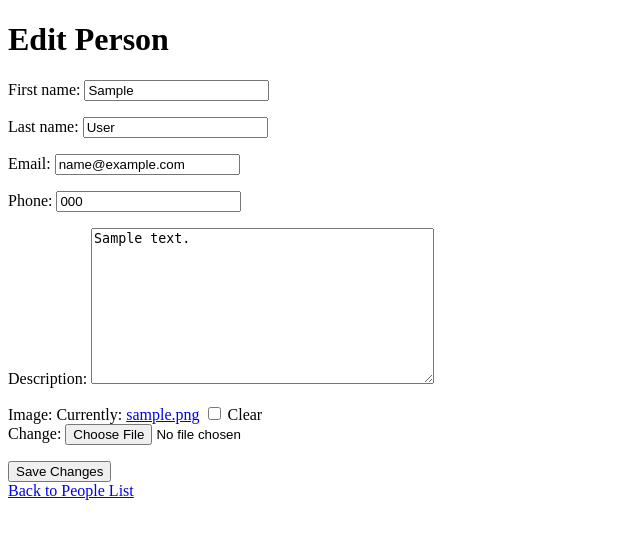
After one commit to WabukoWabuko/cruddjango, a Django app: page /edit/1/ in a window 1280 px wide. The commit adds this page. Shown: the top 539 px of the page, without its empty margins (0-640 px from the left). Run offline with Django 4.2, Linux system fonts and the light colour scheme; tables that the repository leaves empty hold one stand-in row (values such as "Sample post").

Commit message:
Changes and adding image selection in my CRUD

```diff
--- a/AppProject/admin.py
+++ b/AppProject/admin.py
@@ -1,5 +1,5 @@
 from django.contrib import admin
-from .models import TestUserCrud
+from .models import PeopleM
 
 # Register your models here.
-admin.site.register(TestUserCrud)
+admin.site.register(PeopleM)
--- /dev/null
+++ b/AppProject/forms.py
@@ -0,0 +1,7 @@
+from django import forms
+from .models import PeopleM
+
+class PeopleForm(forms.ModelForm):
+    class Meta:
+        model = PeopleM
+        fields = ['first_name', 'last_name', 'email', 'phone', 'description', 'image']
--- a/AppProject/models.py
+++ b/AppProject/models.py
@@ -1,11 +1,12 @@
 from django.db import models
 
-# Create your models here.
-class TestUserCrud(models.Model):
-    name = models.CharField(max_length=50)
-    email = models.EmailField(max_length=50)
-    password = models.CharField(max_length=50)
-    # image = models.ImageField()
+class PeopleM(models.Model):
+    first_name = models.CharField(max_length=100)
+    last_name = models.CharField(max_length=100)
+    email = models.EmailField(unique=True)
+    phone = models.CharField(max_length=15)
+    description = models.TextField(blank=True, null=True)  # Optional description field
+    image = models.ImageField(upload_to='student_images/', blank=True, null=True)  # Optional image field
 
     def __str__(self):
-        return self.name
+        return f"{self.first_name} {self.last_name}"
--- /dev/null
+++ b/AppProject/templates/edit.html
@@ -0,0 +1,19 @@
+<!DOCTYPE html>
+<html lang="en">
+<head>
+    <meta charset="UTF-8">
+    <meta name="viewport" content="width=device-width, initial-scale=1.0">
+    <title>Edit Person</title>
+</head>
+<body>
+    <h1>Edit Person</h1>
+
+    <form method="POST" enctype="multipart/form-data">
+        {% csrf_token %}
+        {{ form.as_p }}
+        <button type="submit">Save Changes</button>
+    </form>
+
+    <a href="{% url 'list_page' %}">Back to People List</a>
+</body>
+</html>
--- a/AppProject/urls.py
+++ b/AppProject/urls.py
@@ -1,9 +1,14 @@
+# from django.contrib import admin
+from django.conf import settings
 from django.urls import path
+from django.conf.urls.static import static
 from . import views
 
 urlpatterns = [
-    # path('', views.Index, name="index_page"),
-    # path('', views.Create, name="index_page"),
-    # path('update/<int:pk>/', views.Update, name="index_page"),
-    path('<int:pk>', views.Delete, name="index_page")
-]
+    path('', views.list, name='list_page'),
+    path('add/', views.add, name='add_page'),
+    path('edit/<int:person_id>/', views.edit, name='edit_page'),
+    path('delete/<int:person_id>/', views.delete, name='delete_page'),
+
+
+] + static(settings.MEDIA_URL, document_root=settings.MEDIA_ROOT)
--- a/AppProject/views.py
+++ b/AppProject/views.py
@@ -1,33 +1,43 @@
-from django.shortcuts import render, redirect, get_list_or_404
-from .models import TestUserCrud
+from django.shortcuts import render, redirect, get_object_or_404
+from .models import PeopleM
+from .forms import PeopleForm
+
 
 # Create your views here.
-# Read
-# def Index(request):
-#     items = TestUserCrud.objects.all()
-#     return render(request, "index.html", {"items": items})
+def list(request):
+    people = PeopleM.objects.all()
+    return render(request, 'index.html', {'people': people})
 
-# def Create(request):
-#     if request.method == "POST":
-#         name = request.POST.get("name")
-#         email = request.POST.get("email")
-#         password = request.POST.get("password")
-#         TestUserCrud.objects.create(name=name, email=email, password=password)
-#         return redirect("index_page")
-#     return render(request, "index.html")
 
-# def Update(request, pk):
-#     items = get_list_or_404(TestUserCrud, pk)
-#     if request.method == "POST":
-#         items.name = request.POST.get("name")
-#         items.email = request.POST.get("email")
-#         items.save()
-#         return redirect("index_page")
-#     return redirect(request, "index.html", {"items": items})
+def add(request):
+    if request.method == 'POST':
+        form = PeopleForm(request.POST, request.FILES)
+        if form.is_valid():
+            form.save()
+            return redirect('list_page')
+    else:
+        form = PeopleForm()
+    return render(request, 'add.html', {'form': form})
 
-def Delete(request, pk):
-    items = get_list_or_404(TestUserCrud, pk)
-    if request.method == "POST":
-        items.delete()
-        return redirect("index_page")
-    return render(request, "index.html", {"items": items})
+def edit(request, person_id):
+    person = get_object_or_404(PeopleM, id=person_id)
+
+    if request.method == 'POST':
+        form = PeopleForm(request.POST, request.FILES, instance=person)
+        if form.is_valid():
+            form.save()
+            return redirect('list_page')
+    else:
+        form = PeopleForm(instance=person)
+
+    return render(request, 'edit.html', {'form': form, 'person': person})
+
+
+def delete(request, person_id):
+    person = get_object_or_404(PeopleM, id=person_id)
+
+    if request.method == 'POST':
+        person.delete()
+        return redirect('list_page')
+
+    return render(request, 'confirmDelete.html', {'person': person})
--- a/CRUD/__init__.py
+++ b/CRUD/__init__.py
@@ -0,0 +1,3 @@
+import pymysql
+
+pymysql.install_as_MySQLdb()
```
Also changed, not shown: AppProject/templates/add.html (added, +20 -0 lines), AppProject/templates/confirmDelete.html (added, +20 -0 lines), AppProject/templates/index.html (+23 -33 lines), CRUD/settings.py (+16 -2 lines), AppProject/migrations/0002_peoplem_delete_testusercrud.py (added), media/student_images/unnamed1.jpg (added), media/student_images/unnamed2.jpg (added).
